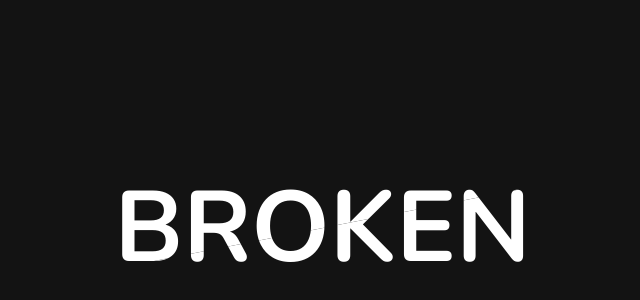
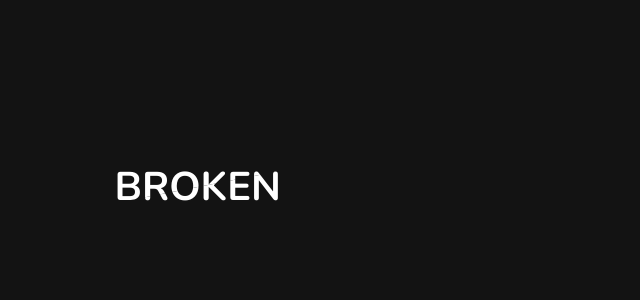
Before and after one commit to abhimanyusoni/broken-effect, a plain HTML site: page index.html in a window 1280 px wide. Shown: the part 200-500 px from the top of the page, without its empty margins (436-1076 px from the left). Drawn offline with nearby package versions, Linux system fonts and the light colour scheme.

Commit message:
Update style.css

```diff
--- a/style.css
+++ b/style.css
@@ -21,7 +21,7 @@ body {
 }
 
 .container h1 {
-  font-size: 100px;
+  font-size: 40px;
   position: absolute;
   top: 45%;
   left: 43%;
@@ -31,7 +31,7 @@ body {
 
 .container h1::after {
   content: "BROKEN";
-  font-size: 100px;
+  font-size: 40px;
   position: absolute;
   top: 0;
   left: 0%;
@@ -46,7 +46,7 @@ body {
   -webkit-transition: all 0.3s;
   transition: all 0.3s;
   content: "BROKEN";
-  font-size: 100px;
+  font-size: 40px;
   top: 0;
   left: 0%;
   position: absolute;
```
